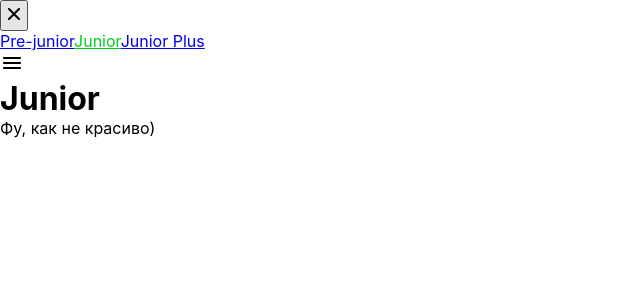
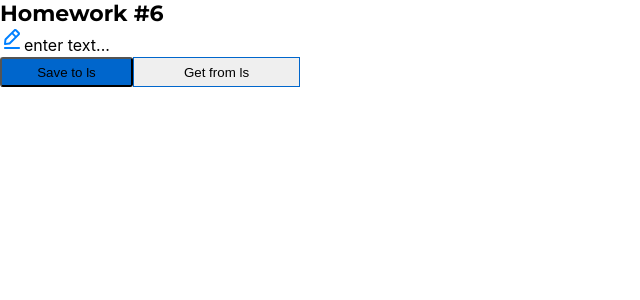
Before and after one commit to 000004-dj/hws2-master, a React (Create React App) app: page /#/junior in a window 1280 px wide. Shown: the top 300 px of the page, without its empty margins (0-640 px from the left). Built offline with nearby package versions, Linux system fonts and the light colour scheme.

Commit message:
finished HW6

```diff
--- a/src/s1-main/App.tsx
+++ b/src/s1-main/App.tsx
@@ -4,7 +4,8 @@
 // import HW2 from "../s2-homeworks/hw02/HW2";
 // import HW3 from "../s2-homeworks/hw03/HW3";
 // import HW4 from "../s2-homeworks/hw04/HW4";
-import HW5 from "../s2-homeworks/hw05/HW5";
+// import HW5 from "../s2-homeworks/hw05/HW5";
+import HW6 from "../s2-homeworks/hw06/HW6";
 
 function App() {
     return (
@@ -20,7 +21,8 @@
             {/*<HW4/>*/}
 
             {/*при выполнении дз 5 и более - закомментировать здесь дз 1-4, так как они есть внутри дз 5*/}
-            <HW5/>
+            {/*<HW5/>*/}
+            <HW6/>
         </div>
     )
 }
--- a/src/s2-homeworks/hw06/HW6.tsx
+++ b/src/s2-homeworks/hw06/HW6.tsx
@@ -18,7 +18,8 @@
         saveState<string>('hw6-editable-span-value', value)
     }
     const restore = () => {
-        // делают студенты
+       setValue( restoreState('hw6-editable-span-value', value))
+        // делают студенты\
 
     }
 
--- a/src/s2-homeworks/hw06/common/c4-SuperEditableSpan/SuperEditableSpan.tsx
+++ b/src/s2-homeworks/hw06/common/c4-SuperEditableSpan/SuperEditableSpan.tsx
@@ -23,7 +23,7 @@
     onEnter?: () => void
     error?: string
 
-    spanProps?: DefaultSpanPropsType  & {defaultText?: string}// пропсы для спана
+    spanProps?: DefaultSpanPropsType & { defaultText?: string }// пропсы для спана
 }
 
 const SuperEditableSpan: React.FC<SuperEditableSpanType> = (
@@ -42,17 +42,17 @@
 
     const onEnterCallback = () => {
         // выключить editMode при нажатии Enter // делают студенты
-
+        setEditMode(false)
         onEnter?.()
     }
     const onBlurCallback = (e: React.FocusEvent<HTMLInputElement>) => {
         // выключить editMode при нажатии за пределами инпута // делают студенты
-
+        setEditMode(false)
         onBlur?.(e)
     }
-    const onDoubleClickCallBack = (
-        e: React.MouseEvent<HTMLSpanElement, MouseEvent>
-    ) => {
+    const onDoubleClickCallBack = (e: React.MouseEvent<HTMLSpanElement, MouseEvent>) => {
+        setEditMode(true)
+
         // включить editMode при двойном клике // делают студенты
 
         onDoubleClick?.(e)
```
